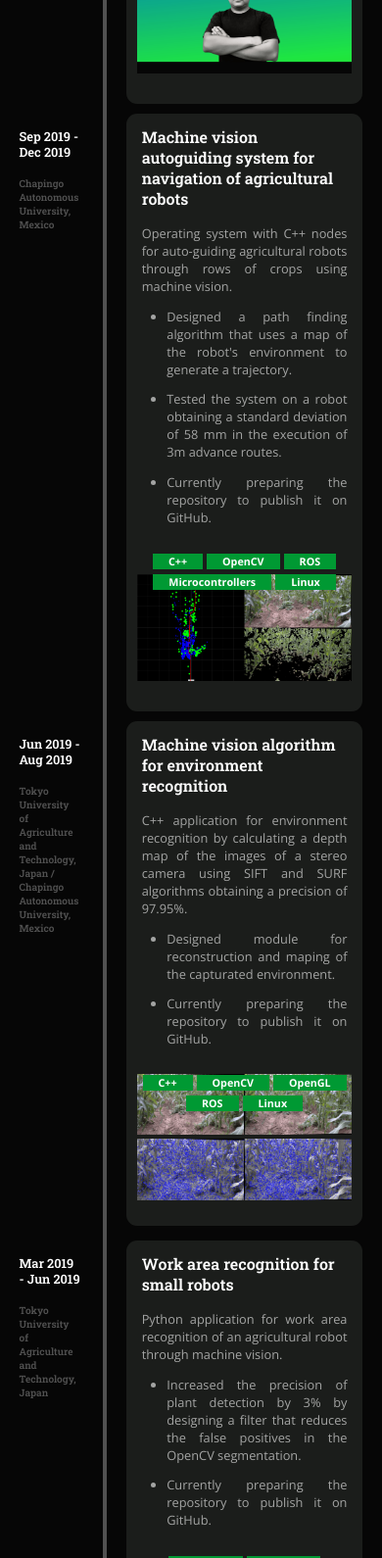
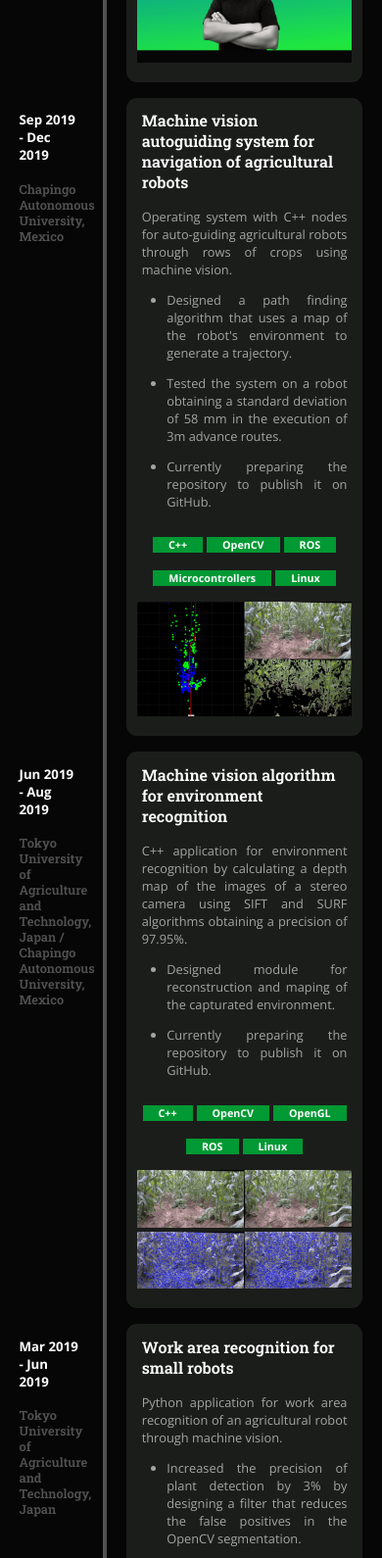
Before and after one commit to isailg/isailg.github.io, a plain HTML site: page projects.html in a window 390 px wide. Shown: the part 410-2000 px from the top of the page at 98% size. Drawn offline with nearby package versions, Linux system fonts and the light colour scheme; files whose address does not match are found by name.

Commit message:
Projects-version alpha

```diff
--- a/css/projects.css
+++ b/css/projects.css
@@ -9,9 +9,10 @@ body,html {
 .wrapper{
   display: grid;
   grid-template-columns: 5vw 16vw 6vw 6vw 16vw 2vw 14vw 10vw 20vw 5vw;
-  grid-template-rows: 100px 20px 130px
-  190px 360px 295px 275px 210px
-  90px 100px 30px;
+  grid-template-rows:
+  100px 20px 130px
+  auto auto     auto auto    auto auto    auto auto    auto
+  90px auto 30px;
 
   width: 100%;
 }
@@ -59,7 +60,21 @@ h3{
 h4{
   text-align: right;
 }
-.project_r p, ul {
+.pd{
+  color: rgba(255, 255, 255, 0.6);
+}
+h6{
+  padding: 0;
+  margin: 0;
+  font-family: 'Open Sans', sans-serif;
+  font-style: normal;
+  font-weight: bold;
+}
+.sk_al{
+  text-align: center;
+}
+.project_r p,ul{
+  text-align: justify;
   font-family: 'Open Sans', sans-serif;
   font-size: 0.9em;
   color: rgba(255, 255, 255, 0.6);
@@ -67,6 +82,7 @@ h4{
 .project_r li{
   padding-bottom: 1em;
 }
+
 .project_date{
   font-family: 'Roboto Slab', sans-serif;
   font-size: 1em;
@@ -75,7 +91,6 @@ h4{
 .project_inst{
   font-family: 'Roboto Slab', sans-serif;
   font-size: 1em;
-  padding-left: 3em;
   color: rgb(255,255,255,0.3);
 }
 .navlist {
@@ -114,187 +129,175 @@ h4{
   border-left: 0.3em solid rgb(255,255,255,0.3);
 }
 
+.project_d{
+  padding-left: 2vw;
+}
+.project_r{
+  padding:0 1em;
+}
 #p_1_d{
   grid-column-start: 2;
   grid-column-end: 3;
   grid-row-start: 4;
   grid-row-end: 5;
 }
-#p_1_i{
-  grid-column-start:9;
+#p_1_r{
+  grid-column-start: 5;
   grid-column-end: 10;
   grid-row-start: 4;
   grid-row-end: 5;
 }
-#p_1_r{
-  grid-column-start: 5;
-  grid-column-end: 9;
-  grid-row-start: 4;
-  grid-row-end: 5;
-}
-.project_d{
-  padding-left: 2vw;
-}
-.project_r{
-  padding-left: 1em;
+#p_1_i{
+  grid-column-start:5;
+  grid-column-end: 10;
+  grid-row-start: 5;
+  grid-row-end: 6;
 }
 #p_2_d{
   grid-column-start: 2;
   grid-column-end: 3;
-  grid-row-start: 5;
-  grid-row-end: 6;
-}
-#p_2_i{
-  grid-column-start: 9;
-  grid-column-end: 10;
-  grid-row-start: 5;
-  grid-row-end: 6;
-
+  grid-row-start: 6;
+  grid-row-end: 7;
 }
 #p_2_r{
   grid-column-start: 5;
-  grid-column-end: 9;
-  grid-row-start: 5;
-  grid-row-end: 6;
+  grid-column-end: 10;
+  grid-row-start: 6;
+  grid-row-end: 7;
+}
+#p_2_i{
+  grid-column-start: 5;
+  grid-column-end: 10;
+  grid-row-start: 7;
+  grid-row-end: 8;
 }
 
 #p_3_d{
   grid-column-start: 2;
   grid-column-end: 3;
-  grid-row-start: 6;
-  grid-row-end: 7;
-}
-#p_3_i{
-  grid-column-start: 9;
-  grid-column-end: 10;
-  grid-row-start: 6;
-  grid-row-end: 7;
+  grid-row-start: 8;
+  grid-row-end: 9;
 }
 #p_3_r{
   grid-column-start:5;
-  grid-column-end: 9;
-  grid-row-start: 6;
-  grid-row-end: 7;
+  grid-column-end: 10;
+  grid-row-start: 8;
+  grid-row-end: 9;
+}
+#p_3_i{
+  grid-column-start: 5;
+  grid-column-end: 10;
+  grid-row-start: 9;
+  grid-row-end: 10;
 }
 
 
 #p_4_d{
   grid-column-start: 2;
   grid-column-end: 3;
-  grid-row-start: 7;
-  grid-row-end: 8;
-}
-#p_4_i{
-  grid-column-start: 9;
-  grid-column-end: 10;
-  grid-row-start: 7;
-  grid-row-end: 8;
+  grid-row-start: 10;
+  grid-row-end: 11;
 }
 #p_4_r{
   grid-column-start:5;
-  grid-column-end: 9;
-  grid-row-start: 7;
-  grid-row-end: 8;
+  grid-column-end: 10;
+  grid-row-start: 10;
+  grid-row-end: 11;
+}
+#p_4_i{
+  grid-column-start: 5;
+  grid-column-end: 10;
+  grid-row-start: 11;
+  grid-row-end: 12;
 }
 
 #p_5_d{
   grid-column-start: 2;
   grid-column-end: 3;
-  grid-row-start: 8;
-  grid-row-end: 9;
+  grid-row-start: 12;
+  grid-row-end: 13;
 }
 
 #p_5_r{
   grid-column-start:5;
   grid-column-end: 10;
-  grid-row-start: 8;
-  grid-row-end: 9;
+  grid-row-start: 12;
+  grid-row-end: 13;
 }
 
 .project_bcg{
   background-color: rgb(78,84,78, 0.3);
   border-radius: 11px 11px 11px 11px;
+  margin-bottom: 1em;
+  height: auto;
 }
 
 #pj1{
   grid-column-start:5;
   grid-column-end: 10;
   grid-row-start: 4;
-  grid-row-end: 5;
-  height: 175px;
+  grid-row-end: 6;
 }
 #pj2{
   grid-column-start:5;
   grid-column-end: 10;
-  grid-row-start: 5;
-  grid-row-end: 6;
-  height: 345px;
+  grid-row-start: 6;
+  grid-row-end: 8;
 }
 #pj3{
   grid-column-start:5;
   grid-column-end: 10;
-  grid-row-start: 6;
-  grid-row-end: 7;
-  height: 280px;
+  grid-row-start: 8;
+  grid-row-end: 10;
 }
 #pj4{
   grid-column-start:5;
   grid-column-end: 10;
-  grid-row-start: 7;
-  grid-row-end: 8;
-  height:  260px;
+  grid-row-start: 10;
+  grid-row-end: 12;
 }
 #pj5{
   grid-column-start:5;
   grid-column-end: 10;
-  grid-row-start: 8;
-  grid-row-end: 9;
-  height: 215px;
+  grid-row-start: 12;
+  grid-row-end: 13;
+  margin-bottom: 0;
+}
+.vertical_border{
+  grid-row-start: 4;
+  grid-row-end: 13;
+  border-left: 0.3em solid rgb(255,255,255,0.3);
 }
 .project_con{
+  margin-bottom: 1em;
   display: flex;
-  align-items: center;
   justify-content: center;
+  align-items: flex-start;
 }
 .project_fig{
-  margin: 0 0 25px 0;
-  padding: 0;
+  margin: 0 0 1em 0;
   text-align: center;
 }
+
 .project_img{
-  width: 220px;
-  height: 120px;
+  width: 500px;
+  height: 270px;
 }
 .project_img-d{
-  width: 220px;
-  height: 60px;
+  width: 500px;
+  height: 135px;
 }
-figcaption{
-  color: rgba(255,255,255,0.3);
-}
-.pd{
-color: rgba(255, 255, 255, 0.6);
-}
-h6{
-  padding: 0;
-  margin: 0;
-  font-family: 'Open Sans', sans-serif;
-  font-style: normal;
-  font-weight: bold;
-}
-.sk_pad{
-  margin-left: 3em;
-}
+
 .sk{
   background-color: #009933;
   border: none;
   color: white;
-  margin: 0;
+  margin-bottom: 1em;
   padding: 2px 1em;
   text-align: center;
   text-decoration: none;
   display: inline-block;
-  font-size: 1.1em;
+  font-size: 1.2em;
 }
 
 
@@ -302,8 +305,8 @@ h6{
 .bord{
   grid-column-start: 2;
   grid-column-end: 10;
-  grid-row-start: 9;
-  grid-row-end: 10;
+  grid-row-start: 13;
+  grid-row-end: 14;
   border-bottom: 0.1vh solid rgba(255, 255, 255, 0.1);
 }
 
@@ -311,8 +314,8 @@ h6{
 .footer{
   grid-column-start: 2;
   grid-column-end: 10;
-  grid-row-start: 11;
-  grid-row-end: 12;
+  grid-row-start: 15;
+  grid-row-end: 16;
   display: flex;
   justify-content: center;
   align-items: center;
@@ -329,8 +332,8 @@ h6{
 .footer_contact{
   grid-column-start: 5;
   grid-column-end: 8;
-  grid-row-start: 10;
-  grid-row-end: 11;
+  grid-row-start: 14;
+  grid-row-end: 15;
   display: flex;
   align-items: center;
   justify-content: center ;
@@ -354,8 +357,8 @@ h6{
 .footer_latest{
   grid-column-start: 2;
   grid-column-end: 5;
-  grid-row-start: 10;
-  grid-row-end: 11;
+  grid-row-start: 14;
+  grid-row-end: 15;
   text-align: left;
 
   font-family: 'Open Sans', sans-serif;
@@ -381,8 +384,8 @@ h6{
 .footer_collaborate{
   grid-column-start: 8;
   grid-column-end: 10;
-  grid-row-start: 10;
-  grid-row-end: 11;
+  grid-row-start: 14;
+  grid-row-end: 15;
   text-align: right;
   font-family: 'Open Sans', sans-serif;
   font-size: 0.8em;
@@ -390,250 +393,32 @@ h6{
   color: rgb(255, 255, 255, 0.6);
 }
 
-@media screen and (max-width: 1190px) {
-  .wrapper{
-    grid-template-rows: 100px 20px 130px
-    200px 340px 305px 265px 220px
-    70px 100px 30px;
-  }
-  .project_img{
-    width: 200px;
-    height: 110px;
-  }
-  .project_img-d{
-    width: 200px;
-    height: 55px;
-  }
-  #pj4{
-    height: 240px;
-  }
-  #pj5{
-    height: 220px;
-  }
-  .project_inst{
-    padding-left: 1em;
-  }
-}
-
-@media screen and (max-width: 1024px) {
-  .wrapper{
-    grid-template-rows:
-    100px 20px 130px
-    160px 235px     340px 235px    240px 240px    260px 235px    205px
-    90px 140px 30px;
-  }
-  #pj1{
-    grid-row-start: 4;
-    grid-row-end: 6;
-    height: 380px;
-  }
-  #pj2{
-    grid-row-start: 6;
-    grid-row-end: 8;
-    height: 560px;
-  }
-  #pj3{
-    grid-row-start: 8;
-    grid-row-end: 10;
-    height: 465px;
-  }
-  #pj4{
-    grid-row-start: 10;
-    grid-row-end: 12;
-    height: 480px;
-  }
-  #pj5{
-    grid-row-start: 12;
-    grid-row-end: 14;
-    height: 215px;
-  }
-
-  .project_img{
-    height: 200px;
-    width: 370px;
-  }
-  .project_img-d{
-    height: 100px;
-    width: 370px;
-  }
-  .project_fig{
-    width: 370px;
-  }
-  .sk_al{
-    padding-right: 1em;
-    text-align: center;
-    margin: 0;
-  }
-
-  .project_con{
-    padding: 0;
-    display: flex;
-    align-items: flex-start;
-    justify-content: center;
-  }
-  #p_1_d{
-    grid-row-start: 4;
-    grid-row-end: 6;
-  }
-  #p_1_r{
-    grid-column-start: 5;
-    grid-column-end: 10;
-    grid-row-start: 4;
-    grid-row-end: 5;
-  }
-  #p_1_i{
-    grid-column-start:5;
-    grid-column-end: 10;
-    grid-row-start: 5;
-    grid-row-end: 6;
-  }
-  #p_2_d{
-    grid-row-start: 6;
-    grid-row-end: 8;
-  }
-  #p_2_r{
-    grid-column-start: 5;
-    grid-column-end: 10;
-    grid-row-start: 6;
-    grid-row-end: 7;
-  }
-  #p_2_i{
-    grid-column-start:5;
-    grid-column-end: 10;
-    grid-row-start: 7;
-    grid-row-end: 8;
-  }
-  #p_3_d{
-    grid-row-start: 8;
-    grid-row-end: 10;
-  }
-  .vertical_border{
-    grid-row-start: 4;
-    grid-row-end: 13;
-    border-left: 0.3em solid rgb(255,255,255,0.3);
-  }
-
-  #p_3_r{
-    grid-column-start: 5;
-    grid-column-end: 10;
-    grid-row-start: 8;
-    grid-row-end: 9;
-  }
-  #p_3_i{
-    grid-column-start:5;
-    grid-column-end: 10;
-    grid-row-start: 9;
-    grid-row-end: 10;
-  }
-  #p_4_d{
-    grid-row-start: 10;
-    grid-row-end: 12;
-  }
-  #p_4_r{
-    grid-column-start: 5;
-    grid-column-end: 10;
-    grid-row-start: 10;
-    grid-row-end: 11;
-  }
-  #p_4_i{
-    grid-column-start:5;
-    grid-column-end: 10;
-    grid-row-start: 11;
-    grid-row-end: 12;
-  }
-  #p_5_d{
-    grid-row-start: 12;
-    grid-row-end: 13;
-  }
-  #p_5_r{
-    grid-row-start: 12;
-    grid-row-end: 13;
-  }
 
 
-  .project_r{
-    padding-left: 1em;
-    padding-right: 1em;
-  }
-  .bord{
-    grid-row-start: 13;
-    grid-row-end: 14;
-    border-bottom: 0.1vh solid rgba(255, 255, 255, 0.1);
-  }
-  .page_title {
-    grid-column-start: 2;
-    grid-column-end: 6;
-  }
+@media screen and (max-width: 990px) {
 
-  .footer{
-    grid-row-start: 15;
-    grid-row-end: 16;
-  }
-  .footer_contact{
-    grid-row-start: 14;
-    grid-row-end: 15;
-  }
-
-  .footer_latest{
-    grid-row-start: 14;
-    grid-row-end: 15;
-  }
-
-  .footer_collaborate{
-    grid-row-start: 14;
-    grid-row-end: 15;
-  }
-
-}
-
-@media screen and (max-width: 990px) {
-  .wrapper{
-    grid-template-rows:
-    100px 20px 130px
-    170px 230px     330px 235px    300px 240px    275px 235px    205px
-    90px 140px 30px;
-  }
   .header {
     grid-column-start: 2;
     grid-column-end: 8;
+    justify-content: flex-start;
   }
-  #pj2{
-    height: 545px;
+  .project_img{
+    height: 27vw;
+    width: 50vw;
   }
-  #pj3{
-    height: 520px;
+  .project_img-d{
+    height: 13vw;
+    width: 50vw;
   }
-  #pj4{
-    height: 490px;
-  }
-  #pj5{
-    height: 220px;
+  .project_fig{
+    width: 50vw;
   }
 }
 
 @media screen and (max-width: 768px) {
-  .wrapper{
-    grid-template-rows:
-    100px 20px 130px
-    180px 240px     335px 240px    300px 240px    275px 235px    215px
-    90px 130px 30px;
-  }
-  #pj1{
-    height: 400px;
-  }
-  #pj2{
-    height: 555px;
-  }
-  #pj3{
-    height: 520px;
-  }
-  #pj4{
-    height: 490px;
-  }
-  #pj5{
-    height: 225px;
-  }
+
   .header , .page_title {
+    justify-content: center;
     grid-column-start: 2;
     grid-column-end: 10;
   }
@@ -686,31 +471,16 @@ h6{
 @media screen and (max-width: 425px) {
   .wrapper{
     grid-template-rows:
-    100px 6px 70px
-    200px 150px     470px 150px    360px 170px    345px 145px    260px
-    70px 90px 83px 30px 30px;
-  }
-  #pj1{
-    height: 340px;
-  }
-  #pj2{
-    height: 610px;
-  }
-  #pj3{
-    height: 515px;
-  }
-  #pj4{
-    height: 475px;
-  }
-  #pj5{
-    height: 270px;
+    70px 6px 60px
+    auto auto     auto auto    auto auto    auto auto    auto
+    70px auto auto 30px 30px;
   }
   .project_img{
-    height: 28vw;
+    height: 30vw;
     width: 56vw;
   }
   .project_img-d{
-    height: 16vw;
+    height: 15vw;
     width: 56vw;
   }
   .project_fig{
@@ -719,20 +489,20 @@ h6{
   #mb{
     background-color: rgb(0,0,0,0.3);
     line-height: 3em;
-    top: 27px;
+    top: 12px;
   }
    .header{
+     padding-left: 0;
      justify-content: center;
    }
   h1 {
-    font-size: 1.4em;
+    font-size: 1.5em;
     font-family: 'Open Sans',sans-serif;
-    padding-left: 0em;
   }
 
   h2{
     font-family: 'Roboto Slab', sans-serif;
-    font-size: 1.3em;
+    font-size: 1.4em;
   }
   h3{
     font-family: 'Roboto Slab', sans-serif;
@@ -742,31 +512,29 @@ h6{
   h4{
     text-align: left;
   }
+  .sk{
+    padding: 1px 1em;
+    font-size: 1em;
+  }
   .project_r p, ul {
     font-family: 'Open Sans', sans-serif;
     font-size: 0.8em;
     color: rgba(255, 255, 255, 0.6);
-    text-align: justify;
   }
   .project_r ul{
     padding-left: 2em;
   }
   .project_date{
-    font-family: 'Roboto Slab', sans-serif;
-    font-size: 0.8em;
+    font-family: 'Open Sans', sans-serif;
+    font-size: 0.83em;
     text-align: left;
-    margin-top: 1.2em;
+    margin-top: 1em;
   }
   .project_inst{
     font-family: 'Roboto Slab', sans-serif;
-    font-size: 0.63em;
+    font-size: 0.8em;
     padding-left: 0;
     color: rgb(255,255,255,0.3);
-  }
-  .sk{
-    padding: 1px 1em;
-    font-size: 1em;
-    margin-bottom: 3px;
   }
   .sk_al {
     padding-right: 0em;
@@ -807,8 +575,8 @@ h6{
     font-size: 0.9em;
     text-align: center;
   }
-  .footer_collaborate {
-    font-size: 0.7em;
+  .footer_collaborate p{
+    font-size: 0.9em;
     text-align: center;
   }
   h3.footer_title {
@@ -816,56 +584,15 @@ h6{
     text-align: center;
   }
 }
-/* @media screen and (max-width: 375px) {
-  .wrapper{
-    grid-template-rows:
-    100px 6px 70px
-    200px 135px     510px 130px    425px 150px    365px 130px    290px
-    70px 90px 83px 30px 30px;
-  }
-  #pj1{
-    height: 320px;
-  }
-  #pj2{
-    height: 625px;
-  }
-  #pj3{
-    height: 560px;
-  }
-  #pj4{
-    height: 480px;
-  }
-  #pj5{
-    height: 300px;
-  } */
-@media screen and (max-width: 375px) {
-  .wrapper{
-    grid-template-rows:
-    100px 6px 70px
-    240px 115px     590px 115px    500px 130px    425px 115px    340px
-    60px 90px 83px 30px 30px;
-  }
-  #pj1{
-    height: 340px;
-  }
-  #pj2{
-    height: 690px;
-  }
-  #pj3{
-    height: 615px;
-  }
-  #pj4{
-    height: 525px;
-  }
-  #pj5{
-    height: 340px;
-  }
+
+@media screen and (max-width: 320px) {
   .header{
     justify-content: flex-start;
   }
- h1 {
-   font-size: 1.4em;
-   font-family: 'Open Sans',sans-serif;
-   padding-left: 0.6em;
- }
+  .project_date{
+    font-size: 0.86em;
+  }
+  .project_inst{
+    font-size: 0.66em;
+  }
 }
```
Also changed, not shown: projects.html (+3 -3 lines).
